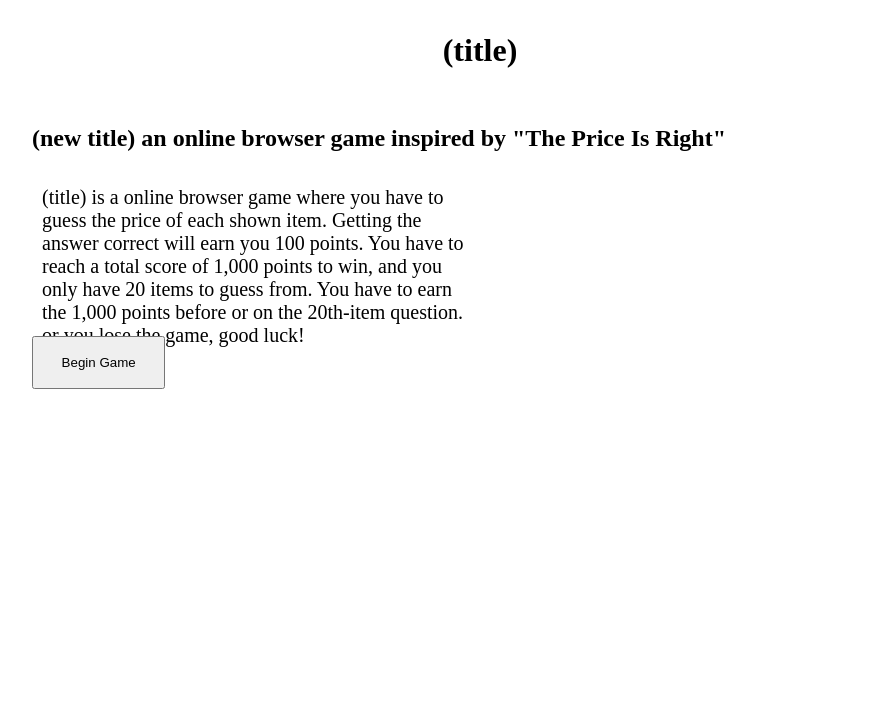
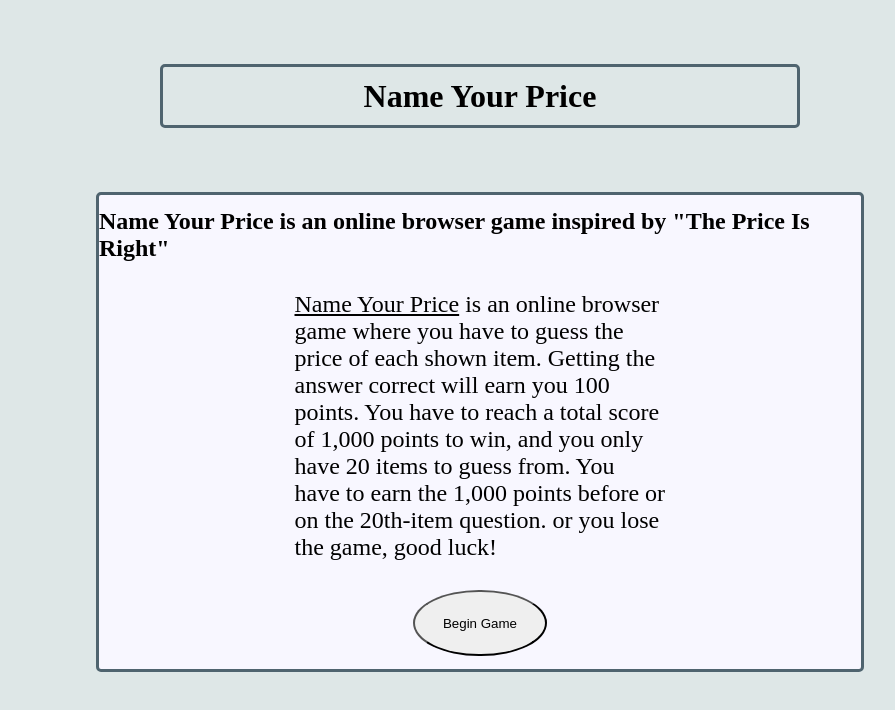
Before and after one commit to mig-gonz/Milestone-One-Browser-Game, a plain HTML site: page index.html in a window 1280 px wide. Shown: the whole page, without its empty margins (160-1055 px from the left). Drawn offline with Linux system fonts and the light colour scheme.

Commit message:
added css, colors, background colors, using flexbox to position html content.

```diff
--- a/app.js
+++ b/app.js
@@ -1,21 +1,22 @@
 // make an array of questions, 1 question per item (20 items).
 // create a function that iterates through the questions displaying each following question as the user answers and moves to the next question.
+// add a text box for score tracking in our questions array
 
-const questionOne = `<h2 class="sub-header">
-          (new title) an online browser game inspired by "The Price Is Right"
+const mainContent = `<h2 class="sub-header">
+          Name Your Price is an online browser game inspired by "The Price Is Right"
         </h2>
         <p class="para-text">
-          (title) is a online browser game where you have to guess the price of
+          <span class="span-one">Name Your Price</span> is an online browser game where you have to guess the price of
           each shown item. Getting the answer correct will earn you 100 points.
           You have to reach a total score of 1,000 points to win, and you only
           have 20 items to guess from. You have to earn the 1,000 points before
           or on the 20th-item question. or you lose the game, good luck!
         </p>
-        <button class="btn">Begin Game</button>`;
+        <button class="btn">Begin Game</button> `;
 
 // view controller function
 function switchView(e) {
   document.querySelector("#main-content").innerHTML = e;
 }
 
-switchView(questionOne);
+switchView(mainContent);
--- a/index.css
+++ b/index.css
@@ -2,49 +2,75 @@
   margin: 0;
   padding: 0;
   box-sizing: border-box;
+
+  /* variables */
+
+  /* colors */
+  --primary: #dee7e7;
+  --co-one: #f8f7ff;
+  --co-two: #242433;
 }
 
+body {
+  background: var(--primary);
+}
+
+/* header */
 #header {
-  /* border: solid 2px red; */
-  width: 50%;
-  margin: auto;
+  /* add a gradient color for the background */
+
+  border: solid 3px #4f646f;
+  border-radius: 5px;
   display: flex;
   justify-content: center;
+  align-items: center;
+  margin: 4em auto;
+  width: 50vw;
+  height: 4em;
 }
 
+/* title */
 #title {
-  /* border: solid 3px yellow; */
-  margin: 1em 0;
+  color: black;
+}
+/* main-content */
+#main-content {
+  border: solid 3px #4f646f;
+  border-radius: 5px;
+  display: flex;
+  flex-direction: column;
+  justify-content: center;
+  align-items: center;
+  width: 60vw;
+  height: 60vh;
+  margin: auto;
+  background: var(--co-one);
 }
 
-#main-content {
-  /* border: solid 3px blue; */
-  height: 70vh;
-  width: 70vw;
-  margin: auto;
+/* sub-header */
+.sub-header {
+  color: black;
 }
 
-/* .section-one {
-  border: solid 3px orange;
-  margin-top: 3em;
-  display: flex;
-  flex-direction: column;
-  align-items: center;
-} */
-
-.sub-header {
-  margin: 1em 0;
+/* para-text */
+.para-text {
+  color: black;
+  width: 50%;
+  margin: 1em;
+  padding: 5px;
+  font-size: 1.5rem;
 }
 
-.para-text {
-  /* border: solid 3px pink; */
-  width: 50%;
-  height: 20vh;
-  padding: 0.5em;
-  font-size: 20px;
+/* btn */
+.btn {
+  color: black;
+  height: 5em;
+  width: 10em;
+  border-radius: 50%;
 }
 
-.btn {
-  height: 4em;
-  width: 10em;
+/* span */
+.span-one {
+  text-decoration: underline;
+  font-weight: 500;
 }
--- a/index.html
+++ b/index.html
@@ -6,11 +6,12 @@
     <meta name="viewport" content="width=device-width, initial-scale=1.0" />
     <link rel="stylesheet" href="index.css" />
     <script src="./app.js" defer></script>
-    <title>(title)</title>
+    <title>Name Your Price</title>
   <body>
     <header id="header">
-      <h1 id="title">(title)</h1>
+      <h1 id="title">Name Your Price</h1>
     </header>
-    <main id="main-content"></main>
+    <main id="main-content">
+    </main>
   </body>
 </html>
```
